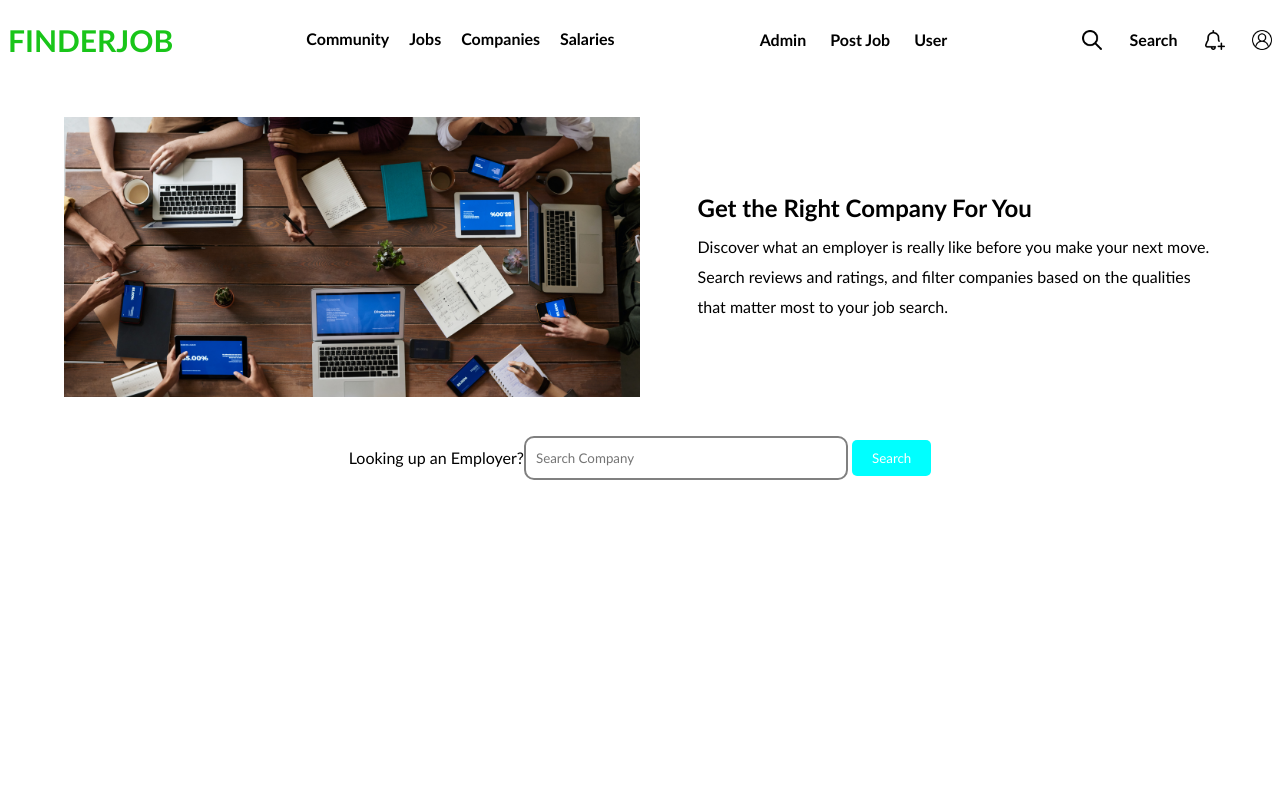
After one commit to MwangiJim/FinderJob, a PHP site: page /companies.view.php in a window 1280 px wide. The commit adds this page. Run offline with PHP 8.4, Linux system fonts and the light colour scheme; data that the repository does not hold is empty.

Commit message:
add companies.view.php module to view all companies

```diff
--- /dev/null
+++ b/companies.view.php
@@ -0,0 +1,193 @@
+<?php
+  session_start();
+  include './config/myjob.configdb.php';
+
+  $sql = "SELECT * FROM company";
+  $res = mysqli_query($conn,$sql);
+  $companies = mysqli_fetch_all($res,MYSQLI_ASSOC);
+//print_r($companies[0]);
+?>
+
+<!DOCTYPE html>
+<html lang="en">
+<head>
+    <meta charset="UTF-8">
+    <meta name="viewport" content="width=device-width, initial-scale=1.0">
+    <title>FinderJob | Companies</title>
+    <style>
+        *{
+         font-family: 'Trebuchet MS', 'Lucida Sans Unicode', 'Lucida Grande', 'Lucida Sans', Arial, sans-serif;
+        }
+        .companies_view{
+            width:100%;
+            height: 100vh;
+        }
+        .textbox{
+            display:flex;
+            justify-content: space-between;
+            align-items: center;
+            margin:3% 5%;
+        }
+        .left_view{
+            flex-basis: 50%;
+            background-image: url('./images/bg_companies.jpg');
+            background-position: center;
+            background-size: cover;
+            height: 35vh;
+        }
+        .right_view{
+            flex-basis:45%;
+            text-align:left;
+        }
+        .right_view .info{
+            text-align: left;
+            margin-top: 10px;
+        }
+        .right_view .info p{
+            line-height: 30px;
+        }
+        .search-input-box{
+            display:flex;
+            justify-content: center;
+            align-items: center;
+        }
+        .search-input-box input{
+            width:300px;
+            height:40px;
+            border:2px solid grey;
+            outline:none;
+            border-radius:10px;
+            padding:0 10px;
+        }
+        .search-input-box button{
+            background-color: aqua;
+            outline:none;
+            padding:10px 20px;
+            color:#fff;
+            cursor: pointer;
+            border-radius:5px;
+            border:none;
+        }
+        .companies-list-box{
+            display:flex;
+            justify-content: center;
+            align-items: center;
+        }
+        .left-companies-list-box{
+            flex-basis:35%;
+        }
+        .right-companies-list-box{
+            flex-basis: 60%;
+        }
+        .company-box{
+            padding:7px 6px;
+            width:100%;
+            border-radius:5px;
+            cursor:pointer;
+        }
+        .company-box:hover{
+            box-shadow: 3px 3px 6px #333;
+        }
+        .company-top-box{
+            display:flex;
+            justify-content: space-between;
+            align-items: center;
+            padding:10px 12px;
+            margin: 3% 0;
+        }
+        .company-box-left{
+            flex-basis:40%;
+            display:flex;
+            justify-content: left;
+            align-items: center;
+        }
+        .company-box-left img{
+            width:45px;
+            height:45px;
+            border-radius:10px;
+            object-fit: cover;
+            border: 2px solid #000;
+        }
+        .company-box-right{
+            flex-basis: 30%;
+            display:flex;
+            justify-content: space-between;
+            align-items: center;
+        }
+        .company-info{
+            text-align: left;
+            margin-left: 5px;
+        }
+        .location-info{
+            display:flex;
+            justify-content: space-between;
+            align-items: center;
+        }
+        .location-info div{
+            flex-basis: 33%;
+        }
+        .location-info h3{
+            font-weight: bolder;
+        }
+        .description p{
+        color: grey;
+        font-size: 17px;
+        font-weight:300;
+        }
+    </style>
+</head>
+<body>
+    <section class="companies_view">
+        <?php include './header.php'?>
+        <div class="textbox">
+            <div class="left_view"></div>
+            <div class="right_view">
+                <h2>Get the Right Company For You</h2>
+                <div class="info">
+                    <p>Discover what an employer is really like before you make your next move.</p>
+                    <p>Search reviews and ratings, and filter companies based on the qualities that matter most to your job search.</p>
+                </div>
+            </div>
+        </div>
+        <div class="search-input-box">
+            <p>Looking up an Employer?</p>
+            <form action="./companies.view.php" method="POST">
+                <input type="text" name="search-name" placeholder="Search Company"/>
+                <button type="submit" name="submit-search">Search</button>
+            </form>
+        </div>
+        <div class="companies-list-box">
+            <div class="left-companies-list-box"></div>
+            <div class="right-companies-list-box">
+                 <?php foreach($companies as $company) :?>
+                    <div class="company-box">
+                        <div class="company-top-box">
+                            <div class="company-box-left">
+                                <img src="<?php echo $company['company_logo_img_path']?>"/>
+                                <div class="company-info">
+                                    <h2><?php echo $company['company_name']?></h2>
+                                    <p>3.8</p>
+                                </div>
+                            </div>
+                            <div class="company-box-right">
+                                <div><h3>181.1K</h3><p>Reviews</p></div>
+                                <div><h3>43.8K</h3><p>Jobs</p></div>
+                                <div><h3>191.8K</h3><p>Salaries</p></div>
+                            </div>
+                        </div>
+                        <div class="location-info">
+                                <div><h3>Location</h3><p><?php echo $company['company_location']?></p></div>
+                                <div><h3>Global Company Size</h3><?php echo $company['global_company_size']?></div>
+                                <div><h3>Industry</h3><p><?php echo $company['company_type']?></p></div>
+                        </div>
+                        <div class="description">
+                            <h3>Description</h3>
+                            <p><?php echo $company['company_description']?></p>
+                        </div>
+                    </div>
+                 <?php endforeach?>
+            </div>
+        </div>
+    </section>
+</body>
+</html>
--- a/header.php
+++ b/header.php
@@ -43,8 +43,8 @@
         || isset($_SESSION['company_session'])?'./index.landingpage.php':'#'?>">FINDERJOB</a></h2>
         <div class="nav">
             <li><a href="#">Community</a></li>
-            <li><a href="#">Jobs</a></li>
-            <li><a href="#">Companies</a></li>
+            <li><a href="./index.landingpage.php">Jobs</a></li>
+            <li><a href="./companies.view.php">Companies</a></li>
             <li><a href="#">Salaries</a></li>
         </div>
         <?php if(isset($_SESSION['user_session']) || isset($_SESSION['company_session'])) :?>
```
Also changed, not shown: index.landingpage.php (+16 -2 lines), company_images/gallery/us-army.png (added), images/bg_companies.jpg (added).
